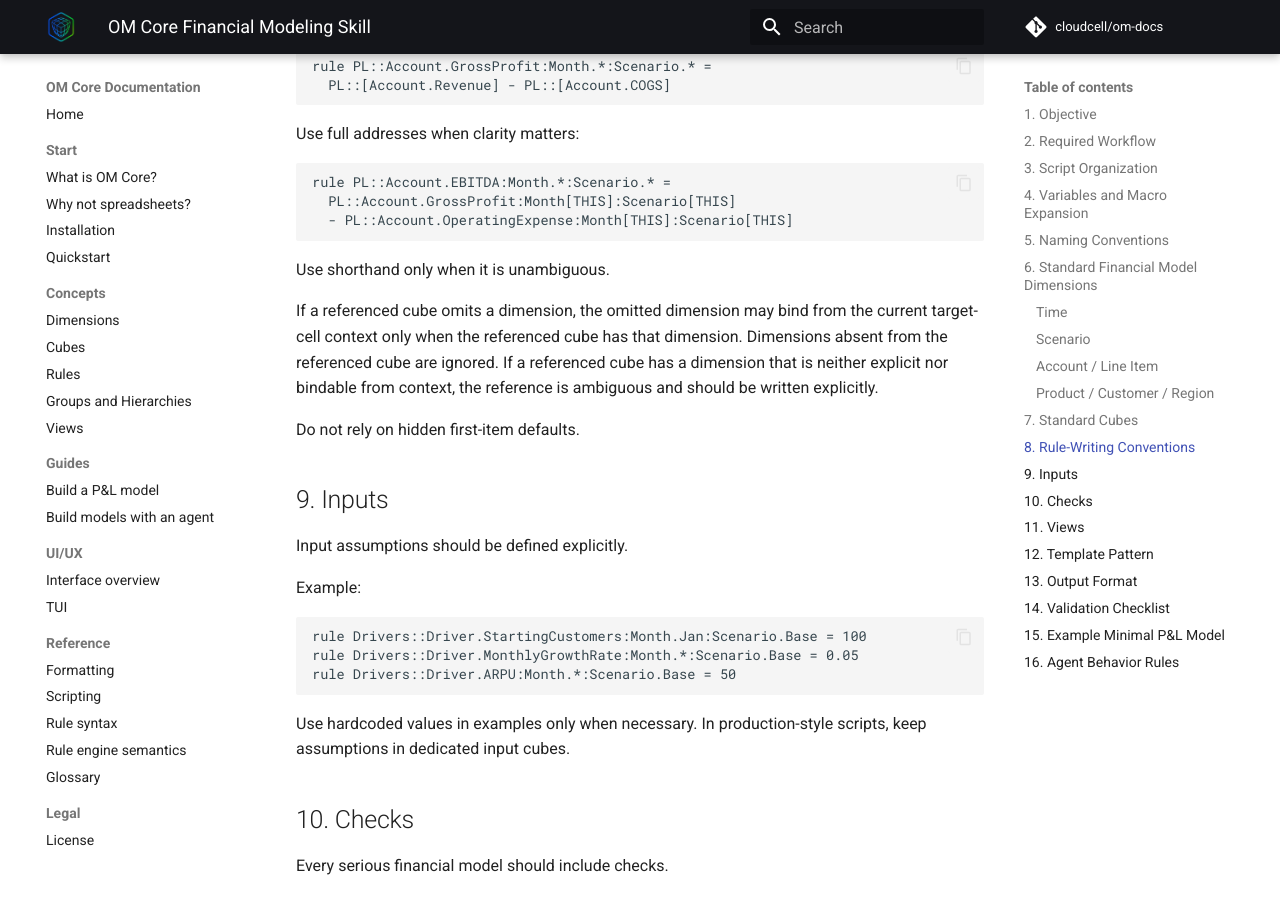
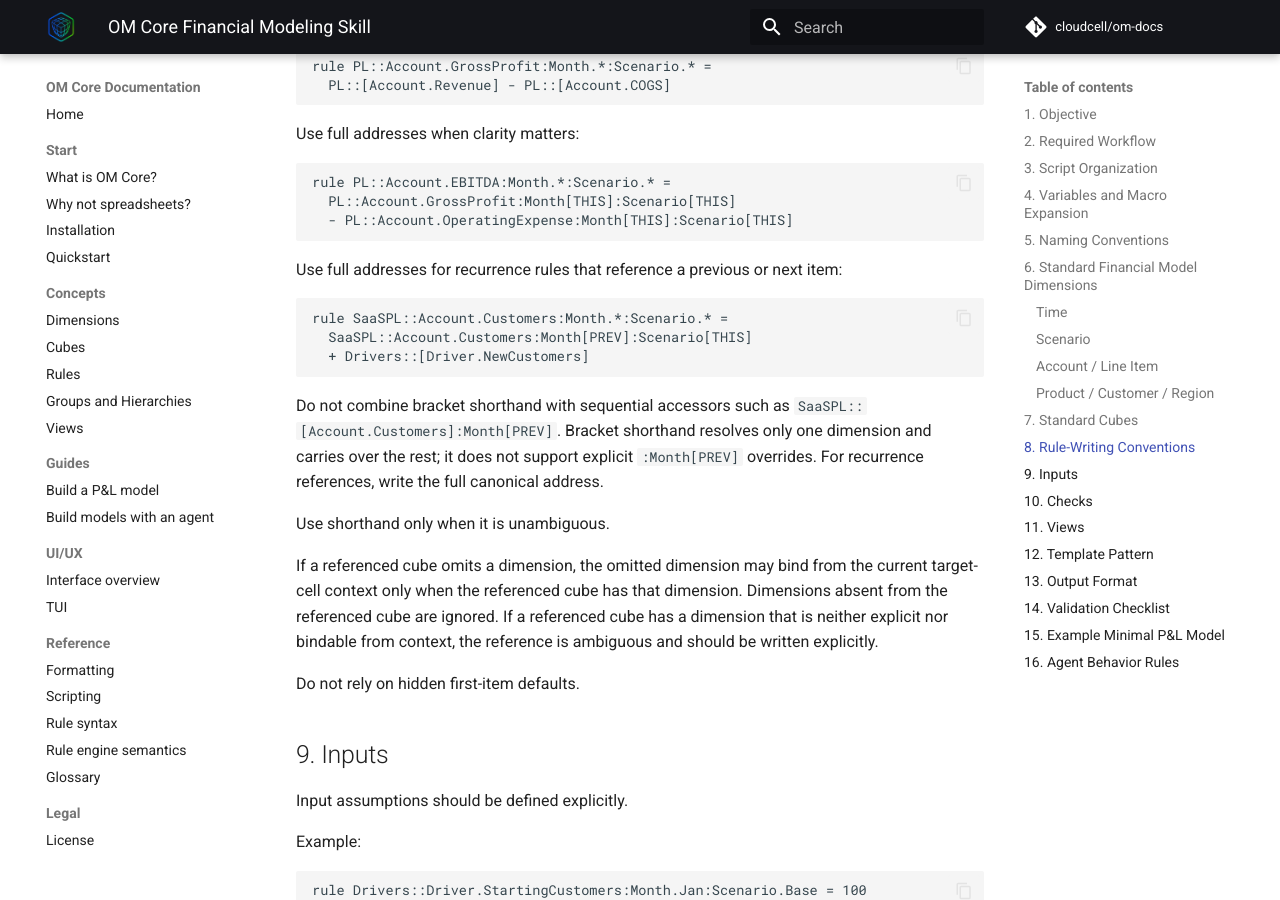
Before and after one commit to cloudcell/om-docs, an MkDocs documentation site: the page built from docs/agent-skills/financial-modeling/SKILLS.md, in a window 1280 px wide and 900 px high, scrolled down 4955 px. Built offline with MkDocs 1.6.1 and Material for MkDocs 9.7.7, drawn with Linux system fonts in a browser that asks for light colours; comment, search, counter and statistics services are not loaded.

Commit message:
docs: clarify recurrence rule syntax in financial modeling skills, prohibit bracket shorthand with sequential accessors, and update SaaS example to use full canonical addresses for PREV references

````diff
--- a/docs/agent-skills/financial-modeling/SKILLS.md
+++ b/docs/agent-skills/financial-modeling/SKILLS.md
@@ -233,6 +233,16 @@ rule PL::Account.EBITDA:Month.*:Scenario.* =
   - PL::Account.OperatingExpense:Month[THIS]:Scenario[THIS]
 ```
 
+Use full addresses for recurrence rules that reference a previous or next item:
+
+```openm
+rule SaaSPL::Account.Customers:Month.*:Scenario.* =
+  SaaSPL::Account.Customers:Month[PREV]:Scenario[THIS]
+  + Drivers::[Driver.NewCustomers]
+```
+
+Do not combine bracket shorthand with sequential accessors such as `SaaSPL::[Account.Customers]:Month[PREV]`. Bracket shorthand resolves only one dimension and carries over the rest; it does not support explicit `:Month[PREV]` overrides. For recurrence references, write the full canonical address.
+
 Use shorthand only when it is unambiguous.
 
 If a referenced cube omits a dimension, the omitted dimension may bind from the current target-cell context only when the referenced cube has that dimension. Dimensions absent from the referenced cube are ignored. If a referenced cube has a dimension that is neither explicit nor bindable from context, the reference is ambiguous and should be written explicitly.
````
Also changed, not shown: skills/om-core-financial-modeling/SKILLS.md (+10 -0 lines), 1 other file.
